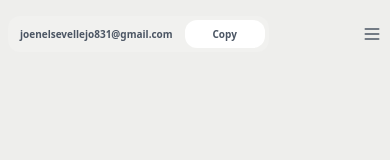
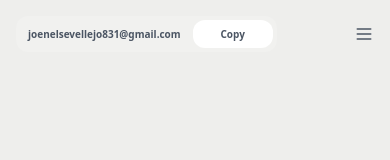
Before and after one commit to Tobikun11-Arch/My-portfolio, a Next.js app: page / in a window 390 px wide. Shown: the top 160 px of the page. Built offline with nearby package versions, Linux system fonts and the light colour scheme.

Commit message:
[Finished]

```diff
--- a/app/components/Header.tsx
+++ b/app/components/Header.tsx
@@ -19,7 +19,7 @@
     };
 
     return (
-        <header className="absolute top-0 left-0 w-full pt-4 px-2 sm:px-8 flex justify-between items-center bg-transparent text-sm font-semibold text-gray-600">
+        <header className="absolute top-0 left-0 w-full pt-4 px-4 sm:px-8 flex justify-between items-center bg-transparent text-sm font-semibold text-gray-600">
             <div className='text-[10px] sm:text-sm flex items-center gap-3 sm:gap-6 bg-white/15 rounded-xl py-1 pl-3 pr-1'>
                 <p>{email}</p>
                 <Button onClick={handleCopy}>{copied ? 'Copied!' : 'Copy'}</Button>
```
